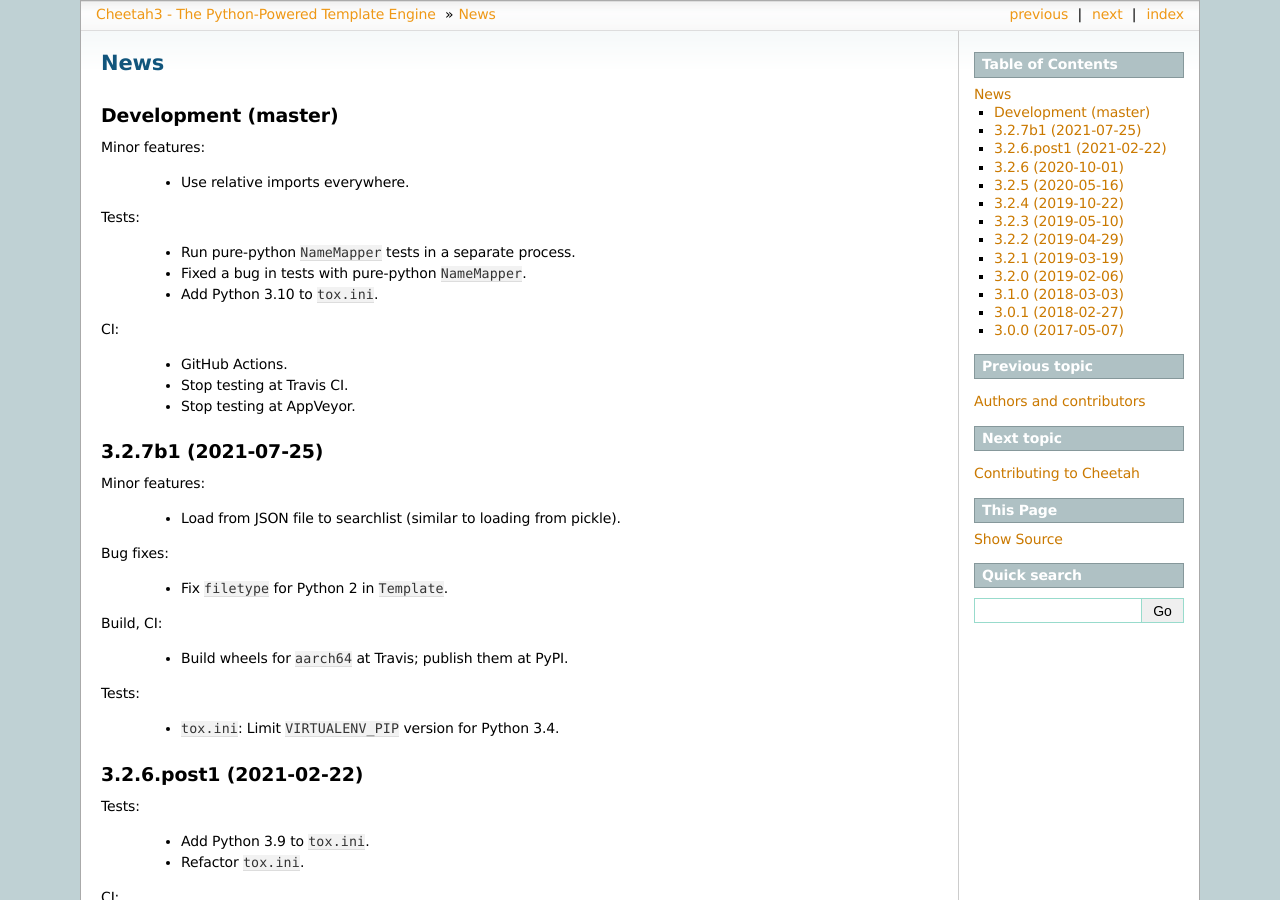
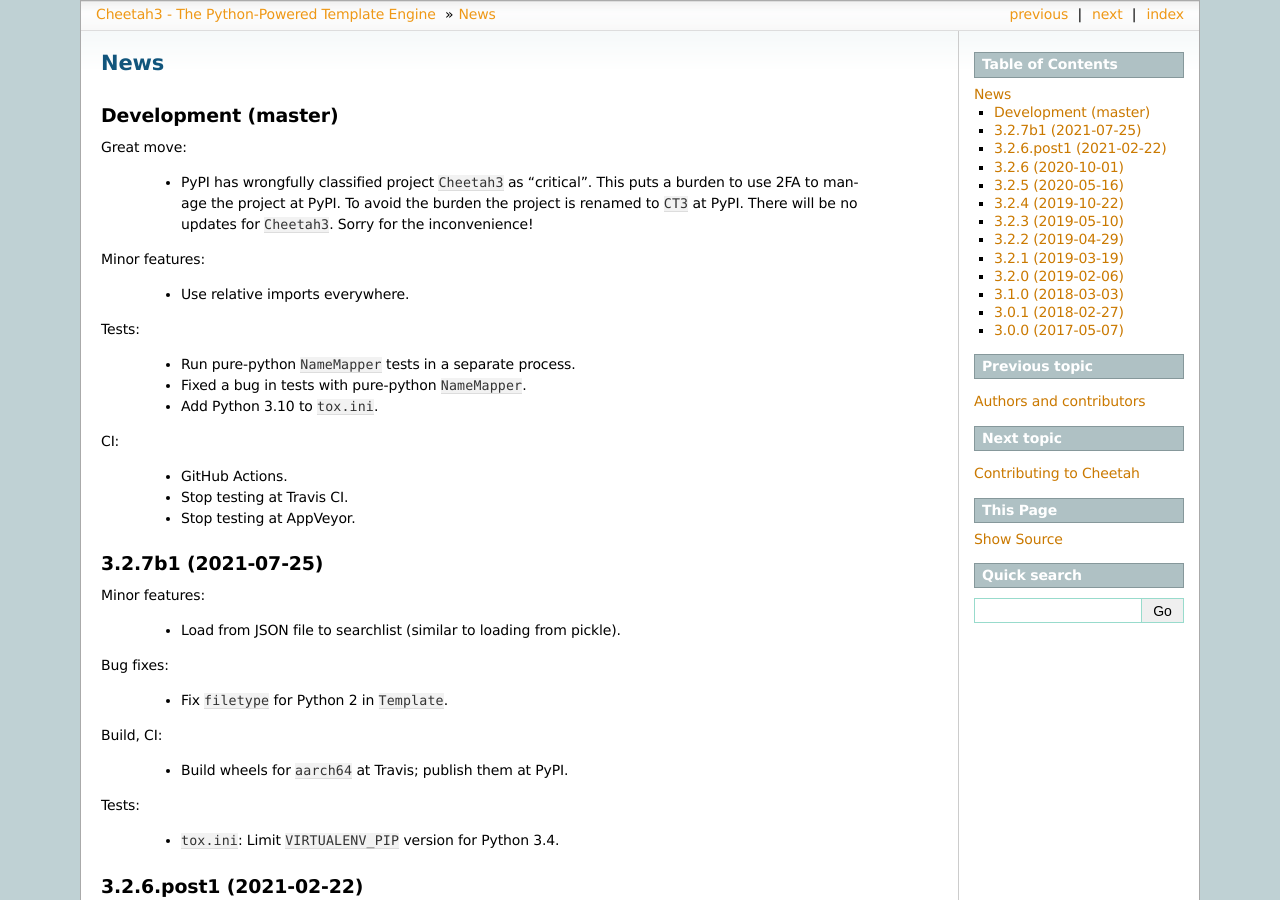
Before and after one commit to CheetahTemplate3/cheetah3, a Sphinx documentation site: the page built from docs/news.rst, in a window 1280 px wide and 900 px high. Built offline with Sphinx 7.4.7, drawn with Linux system fonts in a browser that asks for light colours; pages that are not in the unit, such as notebooks, are missing from menus.

Commit message:
The project is renamed to ``CT3`` at PyPI

```diff
--- a/ANNOUNCE.rst
+++ b/ANNOUNCE.rst
@@ -47,7 +47,7 @@ Development:
 https://github.com/CheetahTemplate3
 
 Download:
-https://pypi.org/project/Cheetah3/3.2.7b1
+https://pypi.org/project/CT3/3.2.7b1
 
 News and changes:
 https://cheetahtemplate.org/news.html
--- a/SetupConfig.py
+++ b/SetupConfig.py
@@ -9,7 +9,8 @@ from Cheetah.compat import PY2
 
 # Cheetah3 has already been taken at PyPI,
 # CheetahTemplate3 seems to be too long.
-name = 'Cheetah3'
+# CT3 is just right!
+name = 'CT3'
 description = "Cheetah is a template engine and code generation tool"
 license = "MIT"
 author = "Tavis Rudd"
--- a/docs/download.rst
+++ b/docs/download.rst
@@ -2,7 +2,7 @@ Downloading Cheetah
 ===================
 
 You can download wheels, eggs and tarballs of Cheetah from the `Python
-Package Index <http://pypi.org/project/Cheetah3/>`_.
+Package Index <http://pypi.org/project/CT3/>`_.
 
 You can keep up to date with release candidates or other downloads of
 Cheetah by visiting the `CheetahTemplate GitHub page
--- a/docs/news.rst
+++ b/docs/news.rst
@@ -3,6 +3,14 @@ News
 
 Development (master)
 --------------------
+
+Great move:
+
+  - PyPI has wrongfully classified project ``Cheetah3`` as "critical".
+    This puts a burden to use 2FA to manage the project at PyPI. To
+    avoid the burden the project is renamed to ``CT3`` at PyPI.
+    There will be no updates for ``Cheetah3``.
+    Sorry for the inconvenience!
 
 Minor features:
 
--- a/docs/users_guide/gettingStarted.rst
+++ b/docs/users_guide/gettingStarted.rst
@@ -29,7 +29,7 @@ To install Cheetah in your system-wide Python library:
    command is normally 'su root'. On non-POSIX systems such as Windows
    NT, login as an administrator.
 
-#. Run {pip install Cheetah3} at the command prompt.
+#. Run {pip install CT3} at the command prompt.
 
 #. Or download source code and run {python setup.py install}.
 
@@ -39,7 +39,7 @@ To install Cheetah in your system-wide Python library:
 
 #. If you cannot login as as an administrator install Cheetah as user to your
    own home directory: add option {--user} to commands: either
-   {pip install --user Cheetah3} or {python setup.py install --user}.
+   {pip install --user CT3} or {python setup.py install --user}.
 
 Cheetah's installation is managed by Python's Distribution
 Utilities ('distutils'). There are many options for customization.
```
Also changed, not shown: 2 other files.
